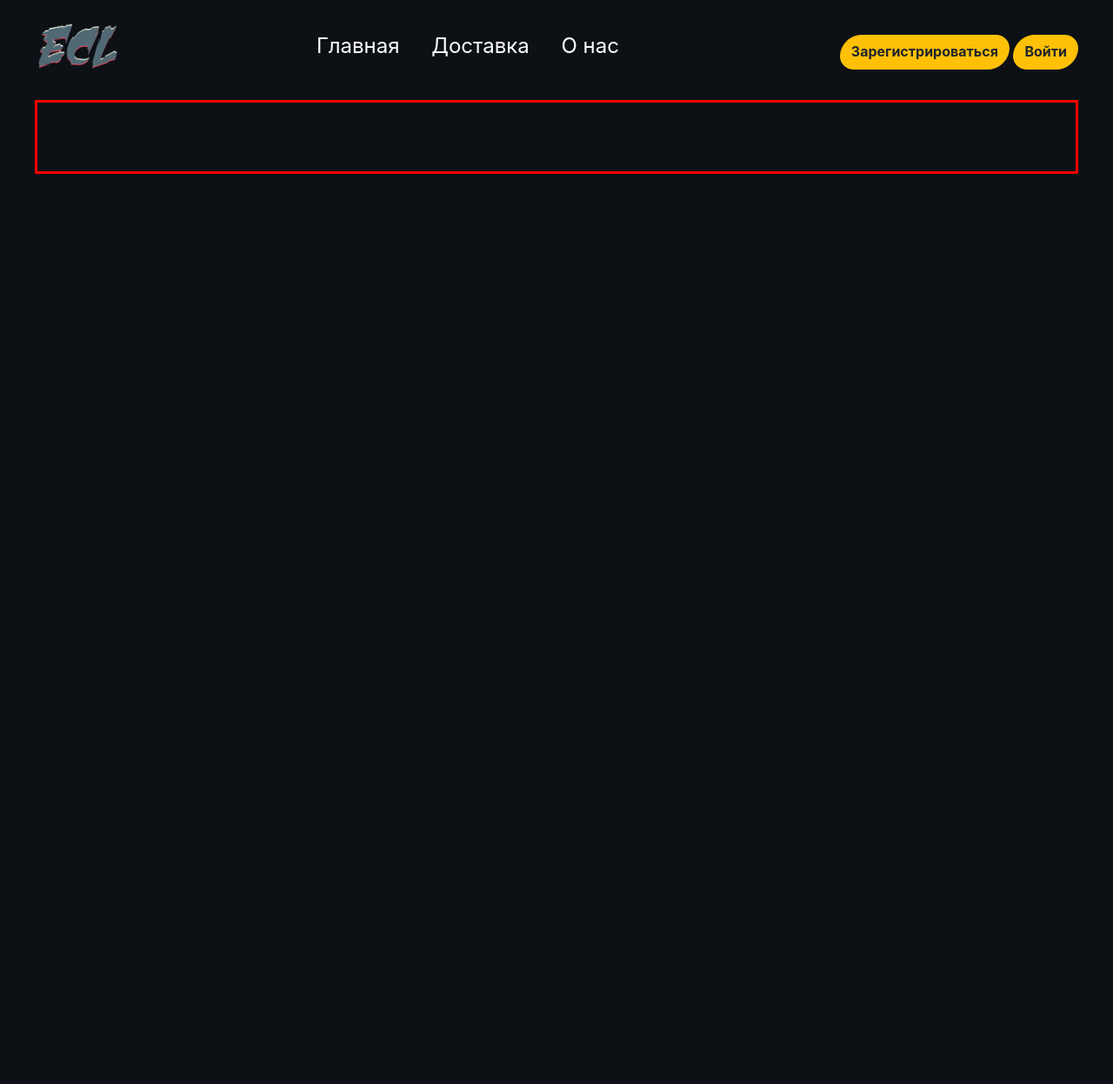
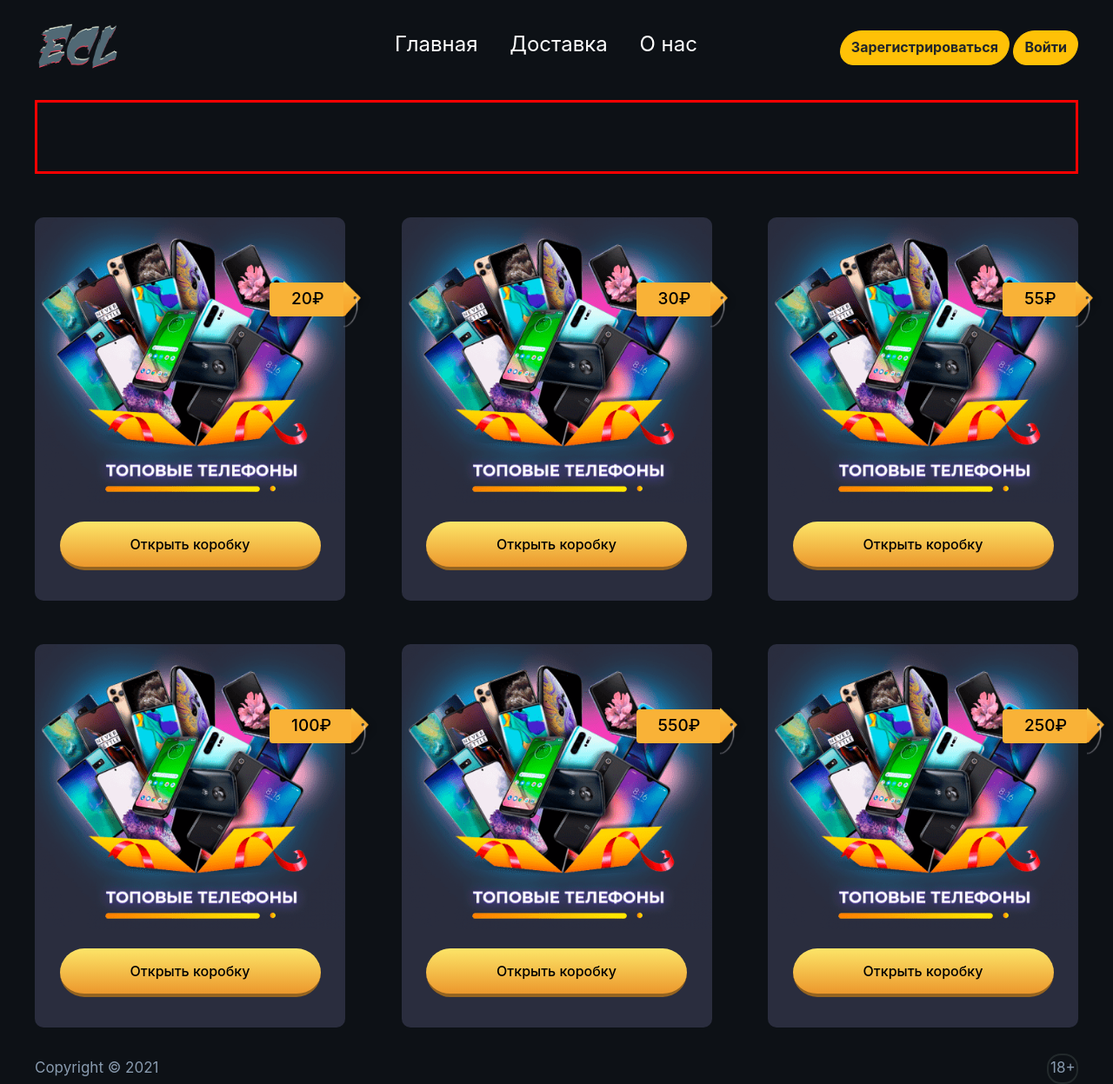
Before and after one commit to urasha/YandexLyceum_EpicCaseLoot, a Flask app: page / in a window 1280 px wide. Shown: the whole page at 87% size. Before the commit the page ends 200 px from the top, so only its background shows below. Run offline with Flask 2, Linux system fonts and the light colour scheme; parts of the project's set-up code (start-up, migrations or seed data) failed here and were passed over; some libraries are stand-ins or nearby versions.

Commit message:
Add files via upload

```diff
--- a/blueprints/login_user.py
+++ b/blueprints/login_user.py
@@ -23,6 +23,10 @@ def login():
     if form.validate_on_submit():
         db_sess = db_session.create_session()
         user = db_sess.query(users.User).filter(users.User.username == form.username.data).first()
+        if not user.confirmed and user.reg_pass:
+            return render_template('login.html',
+                                   message="Подтвердите почту",
+                                   form=form)
         if user and user.check_password(form.password.data):
             login_user(user, remember=form.remember_me.data)
             return redirect("/")
--- a/data/__all_models.py
+++ b/data/__all_models.py
@@ -1 +1,2 @@
 from . import users
+from . import cases
--- a/data/users.py
+++ b/data/users.py
@@ -9,9 +9,12 @@ class User(SqlAlchemyBase, UserMixin):
 
     id = sqlalchemy.Column(sqlalchemy.Integer,
                            primary_key=True, autoincrement=True)
+    email = sqlalchemy.Column(sqlalchemy.String, nullable=False)
     username = sqlalchemy.Column(sqlalchemy.String, nullable=False)
     hashed_password = sqlalchemy.Column(sqlalchemy.String, nullable=False)
-    money = sqlalchemy.Column(sqlalchemy.Integer, nullable=False, default=0 )
+    money = sqlalchemy.Column(sqlalchemy.Integer, nullable=False, default=0)
+    confirmed = sqlalchemy.Column(sqlalchemy.Boolean, nullable=False, default=False)
+    reg_pass = sqlalchemy.Column(sqlalchemy.String)
 
     def set_password(self, password):
         self.hashed_password = generate_password_hash(password)
--- a/forms/login_form.py
+++ b/forms/login_form.py
@@ -4,7 +4,7 @@ from wtforms.validators import DataRequired
 
 
 class LoginForm(FlaskForm):
-    username = StringField('Имя', validators=[DataRequired()])
+    username = StringField('Имя пользователя/почта', validators=[DataRequired()])
     password = PasswordField('Пароль', validators=[DataRequired()])
     remember_me = BooleanField('Запомнить меня')
     submit = SubmitField('Войти')
--- a/forms/register_form.py
+++ b/forms/register_form.py
@@ -1,9 +1,11 @@
 from flask_wtf import FlaskForm
 from wtforms import PasswordField, StringField, SubmitField
+from wtforms.fields.html5 import EmailField
 from wtforms.validators import DataRequired
 
 
 class RegisterForm(FlaskForm):
+    email = EmailField('Почта', validators=[DataRequired()])
     username = StringField('Имя пользователя', validators=[DataRequired()])
     password = PasswordField('Пароль', validators=[DataRequired()])
     password_again = PasswordField('Повторите пароль', validators=[DataRequired()])
--- a/main.py
+++ b/main.py
@@ -1,12 +1,20 @@
 from flask import Flask, render_template,redirect
 from forms.login_form import LoginForm
 from data import db_session
-from blueprints import login_user, register_user
+from blueprints import login_user, register_user, open_case
 from data.users import User
 from flask_login import LoginManager, current_user
+from flask_mail import Mail
 
 app = Flask(__name__)
 app.config['SECRET_KEY'] = '5a9v2DoYgriGnnk7UO22Br70WZK2NY'
+app.config['MAIL_SERVER'] = 'smtp.googlemail.com'
+app.config['MAIL_PORT'] = 587
+app.config['MAIL_USE_TLS'] = True
+app.config['MAIL_USERNAME'] = 'urasha24@gmail.com'
+app.config['MAIL_DEFAULT_SENDER'] = 'urasha24@gmail.com'
+app.config['MAIL_PASSWORD'] = 'galaxyTab4'
+mail = Mail(app)
 
 login_manager = LoginManager()
 login_manager.init_app(app)
@@ -27,7 +35,8 @@ def main():
     db_session.global_init('db/case.sqlite')
     app.register_blueprint(login_user.blueprint)
     app.register_blueprint(register_user.blueprint)
-    app.run(port=8080, host='127.0.0.1', debug=True)
+    app.register_blueprint(open_case.blueprint)
+    app.run(port=8080, host='127.0.0.1')
 
 
 if __name__ == '__main__':
--- a/static/css/style.css
+++ b/static/css/style.css
@@ -12,13 +12,7 @@ body {
 nav {
     display: flex;
     justify-content: space-between;
-}
-
-.nav-a:hover {
-    transition: all 0.5s ease-out;
-    transform: scale(1.2);
-    color: white;
-    text-decoration-color: red;
+    align-items: baseline;
 }
 
 .nav-a {
@@ -29,22 +23,25 @@ nav {
     transform: scale(1);
 }
 
+.nav-a:hover {
+    transition: all 0.5s ease-out;
+    transform: scale(1.2);
+    color: white;
+    text-decoration-color: red;
+}
+
 .nav-line {
+    position: relative;
+    left: 90px;
     font-size: 24px;
     list-style-type: none;
     color: white;
-    padding-top: 15px;
 }
 
 #btn-login, #btn-register {
-    margin-top: 20px;
     height: 40px;
     max-width: 200px;
     border-radius: 50px 30px;
-}
-
-footer {
-    background: #09090d;
 }
 
 .win-bar {
@@ -54,10 +51,10 @@ footer {
 }
 
 .form-container {
-    border: 2px solid #09090d;
+    border: 2px solid #0b0e12;
     border-radius: 35px;
     padding: 20px;
-    background: #09090d;
+    background: #0b0e12;
     margin-top: 25px;
     color: white;
 }
@@ -86,3 +83,123 @@ footer {
     margin-left: 5px;
     margin-bottom: 3px;
 }
+
+footer {
+    display: flex;
+    justify-content: space-between;
+    align-items: baseline;
+    margin-top: 30px;
+    color: #899baf;
+    font-size: 17px;
+}
+
+#footer-age {
+    padding: 2px 0px 0px 2px;
+    width: 36px;
+    height: 35px;
+    border: 2px solid #22292b;
+    border-radius: 45%;
+}
+
+.box {
+    display: flex;
+    flex-direction: column;
+    align-items: center;
+    min-height: 441px;
+    width: 357px;
+    background-color: #2a2d3e;
+    border-radius: 10px;
+    margin-top: 50px;
+}
+
+.open-box-button {
+    background: linear-gradient(180deg,#fce568,#ec982d);
+    padding: 14px 33px;
+    border-radius: 35px;
+    font-size: 16px;
+    font-weight: 500;
+    border-bottom: 4px solid #956421;
+    white-space: nowrap;
+    color: #000;
+    text-decoration: none;
+    text-align: center;
+    width: 300px;
+    margin-top: 20px;
+}
+
+.open-box-button:hover {
+    text-decoration: none;
+}
+
+.box-img {
+    transition: all 0.3s ease-out;
+    transform: scale(1);
+}
+
+.box-img:hover {
+    transition: all 0.3s ease-out;
+    transform: scale(0.9);
+}
+
+.price {
+    color: black;
+    background: rgb(249, 178, 55);
+    border-radius: 4px;
+    padding: 7px 25px 8.6px 25px;
+    position: relative;
+    left: 270px;
+    bottom: 260px;
+    font-size: 19px;
+    font-weight: 500;
+}
+
+.end-of-price {
+    position: relative;
+    left: 263px;
+    bottom: 256px;
+}
+
+.container-box {
+    height: 330px;
+}
+
+.box-group {
+    display: flex;
+    flex-wrap: wrap;
+    justify-content: space-between;
+}
+
+.box-title {
+    text-align: center;
+    color: white;
+    margin-top: 40px;
+}
+
+hr {
+    background: white;
+    width: 500px;
+}
+
+.case-container {
+    display: flex;
+    flex-direction: column;
+    align-items: center;
+    margin-top: 20px;
+}
+
+.price-line {
+    margin-top: 15px;
+    height: 85px;
+    width: 800px;
+    border: 3px solid red;
+}
+
+.case-container .open-box-button {
+    width: 160px;
+}
+
+#content-box {
+    margin-top: 70px;
+    color: white;
+    text-align: center;
+}
--- a/templates/index.html
+++ b/templates/index.html
@@ -39,6 +39,10 @@
                     </div>
                 {% endif %}
             </nav>
+
+            <div class="win-bar">
+
+            </div>
         </header>
 
         <main>
@@ -46,9 +50,8 @@
         </main>
 
         <footer>
-
+            <span>Copyright © 2021</span> <span id="footer-age">18+</span>
         </footer>
     </div>
-
 </body>
 </html>
--- a/templates/login.html
+++ b/templates/login.html
@@ -27,6 +27,7 @@
 
             <p>{{ form.remember_me() }} {{ form.remember_me.label }}</p>
             <p>{{ form.submit(type="submit", class="btn btn-primary") }}</p>
+            {{message}}
         </form>
     </div>
 {% endblock %}
--- a/templates/main.html
+++ b/templates/main.html
@@ -1,7 +1,54 @@
 {% extends 'index.html' %}
 
 {% block content %}
-    <div class="win-bar">
-        <!-- Линия выигрышей -->
+    <div class="box-group">
+        <div class="box">
+            <a href="#" class="container-box">
+                <img src="../static/img/top_smart.png" alt="Лучшие телефоны" width="100%" class="box-img">
+                <span class="price">20₽</span>
+                <img src="../static/img/price.png" alt="Ценник" class="end-of-price" width="30px">
+            </a>
+            <a href="#" class="open-box-button">Открыть коробку</a>
+        </div>
+        <div class="box">
+            <a href="#" class="container-box">
+                <img src="../static/img/top_smart.png" alt="Лучшие телефоны" width="100%" class="box-img">
+                <span class="price">30₽</span>
+                <img src="../static/img/price.png" alt="Ценник" class="end-of-price" width="30px">
+            </a>
+            <a href="#" class="open-box-button">Открыть коробку</a>
+        </div>
+        <div class="box">
+            <a href="#" class="container-box">
+                <img src="../static/img/top_smart.png" alt="Лучшие телефоны" width="100%" class="box-img">
+                <span class="price">55₽</span>
+                <img src="../static/img/price.png" alt="Ценник" class="end-of-price" width="30px">
+            </a>
+            <a href="#" class="open-box-button">Открыть коробку</a>
+        </div>
+        <div class="box">
+            <a href="#" class="container-box">
+                <img src="../static/img/top_smart.png" alt="Лучшие телефоны" width="100%" class="box-img">
+                <span class="price">100₽</span>
+                <img src="../static/img/price.png" alt="Ценник" class="end-of-price" width="30px">
+            </a>
+            <a href="#" class="open-box-button">Открыть коробку</a>
+        </div>
+        <div class="box">
+            <a href="#" class="container-box">
+                <img src="../static/img/top_smart.png" alt="Лучшие телефоны" width="100%" class="box-img">
+                <span class="price">550₽</span>
+                <img src="../static/img/price.png" alt="Ценник" class="end-of-price" width="30px">
+            </a>
+            <a href="#" class="open-box-button">Открыть коробку</a>
+        </div>
+        <div class="box">
+            <a href="#" class="container-box">
+                <img src="../static/img/top_smart.png" alt="Лучшие телефоны" width="100%" class="box-img">
+                <span class="price">250₽</span>
+                <img src="../static/img/price.png" alt="Ценник" class="end-of-price" width="30px">
+            </a>
+            <a href="#" class="open-box-button">Открыть коробку</a>
+        </div>
     </div>
 {% endblock %}
```
Also changed, not shown: blueprints/open_case.py (added, +17 -0 lines), blueprints/register_user.py (+30 -2 lines), data/cases.py (added, +9 -0 lines), templates/case.html (added, +19 -0 lines), templates/register.html (+10 -0 lines), db/case.sqlite, static/img/phone_1.png (added), static/img/price.png (added), static/img/top_smart.png (added).
